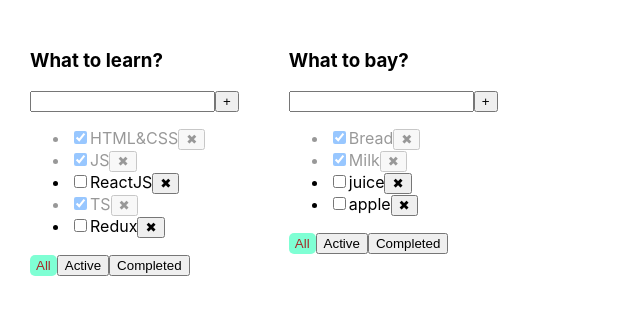
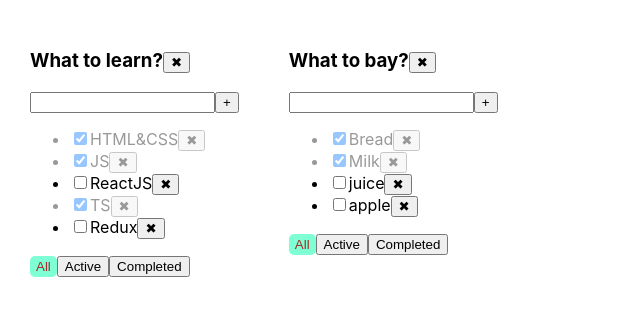
Before and after one commit to AleksanderZabrodski09/MY-TODO-LIST, a React (Create React App) app: page / in a window 1280 px wide. Shown: the top 316 px of the page, without its empty margins (0-640 px from the left). Built offline with nearby package versions, Linux system fonts and the light colour scheme.

Commit message:
create: add removeTodolist(5)

```diff
--- a/src/App.tsx
+++ b/src/App.tsx
@@ -10,8 +10,8 @@ export type TodolistType = {
   filter: FilterValueType
 }
 
-export type TasksPropsType={
-  [key:string]:TaskType[]
+export type TasksPropsType = {
+  [key: string]: TaskType[]
 }
 
 function App() {
@@ -30,35 +30,39 @@ function App() {
         {id: v1(), title: "Redux", isDone: false}
       ],
 
-      [todolistId2]: [ {id: v1(), title: "Bread", isDone: true},
+      [todolistId2]: [{id: v1(), title: "Bread", isDone: true},
         {id: v1(), title: "Milk", isDone: true},
         {id: v1(), title: "juice", isDone: false},
         {id: v1(), title: "apple", isDone: false}
       ]
     }
   )
-  const addTask = (todolistId:string, title: string) => {
-    setTasks({...tasks, [todolistId]:[{id: v1(), title: title, isDone: false}, ...tasks[todolistId]]})
+  const addTask = (todolistId: string, title: string) => {
+    setTasks({...tasks, [todolistId]: [{id: v1(), title: title, isDone: false}, ...tasks[todolistId]]})
   }
-  const removeTask = (todolistId:string,taskId: string) => {
-    setTasks({...tasks, [todolistId]:tasks[todolistId].filter(t=>t.id!==taskId)})
+  const removeTask = (todolistId: string, taskId: string) => {
+    setTasks({...tasks, [todolistId]: tasks[todolistId].filter(t => t.id !== taskId)})
   }
-  const changeTaskStatus = (todolistId:string,taskId: string, value: boolean) => {
-    setTasks({...tasks, [todolistId]:tasks[todolistId].map(t=>t.id===taskId?{...t, isDone:value}:t)})
+  const changeTaskStatus = (todolistId: string, taskId: string, value: boolean) => {
+    setTasks({...tasks, [todolistId]: tasks[todolistId].map(t => t.id === taskId ? {...t, isDone: value} : t)})
     // console.log(taskId, value)
     // setTasks(tasks.map(t => t.id === taskId ? {...t, isDone: value} : t))
   }
 
+  const removeTodolist = (todolistId: string) => {
+    console.log(todolistId)
+    setTodolists( todolists.filter(tl => tl.todolistId !== todolistId))
+  }
 
-  const changeFilter = (todolistId:string, value: FilterValueType) => {
-    setTodolists(todolists.map(tl=>tl.todolistId===todolistId?{...tl, filter:value}:tl))
+  const changeFilter = (todolistId: string, value: FilterValueType) => {
+    setTodolists(todolists.map(tl => tl.todolistId === todolistId ? {...tl, filter: value} : tl))
   }
 
 
   return (
     <div className="App">
       {
-        todolists.map(tl=> {
+        todolists.map(tl => {
             let tasksTodolist = tasks[tl.todolistId]
             if (tl.filter === 'active') {
               tasksTodolist = tasksTodolist.filter(el => el.isDone === false)
@@ -76,6 +80,7 @@ function App() {
               addTask={addTask}
               changeTaskStatus={changeTaskStatus}
               filter={tl.filter}
+              removeTodolist={removeTodolist}
             />
 
           }
--- a/src/TodoList.tsx
+++ b/src/TodoList.tsx
@@ -10,6 +10,7 @@ type TodoListType = {
   addTask: (todolistId:string,title: string) => void
   changeTaskStatus: (todolistId:string,taskId: string, value: boolean) => void
   filter: FilterValueType
+  removeTodolist:(todolistId:string)=>void
 }
 
 export type TaskType = {
@@ -59,11 +60,15 @@ export const TodoList = (props: TodoListType) => {
   const OnChangeStatusHandler = (tlID: string,taskID: string, eValue: boolean) => {
     props.changeTaskStatus(tlID,taskID, eValue)
   }
-
+const removeTodolistHandler=()=>{
+    props.removeTodolist(props.todolistId)
+}
 
   return (
     <div>
-      <h3>{props.title}</h3>
+      <h3>{props.title}
+        <button onClick={removeTodolistHandler}>✖</button>
+      </h3>
       <div>
         <input
           value={title}
@@ -86,7 +91,6 @@ export const TodoList = (props: TodoListType) => {
               <span  >{t.title}</span>
               <button
                 onClick={() => removeTaskHandler(props.todolistId,t.id)}
-                // className={'buttonFilter'}
               >✖</button>
             </li>
           )
```
Lines whose indentation alone changed are shown as unchanged.
